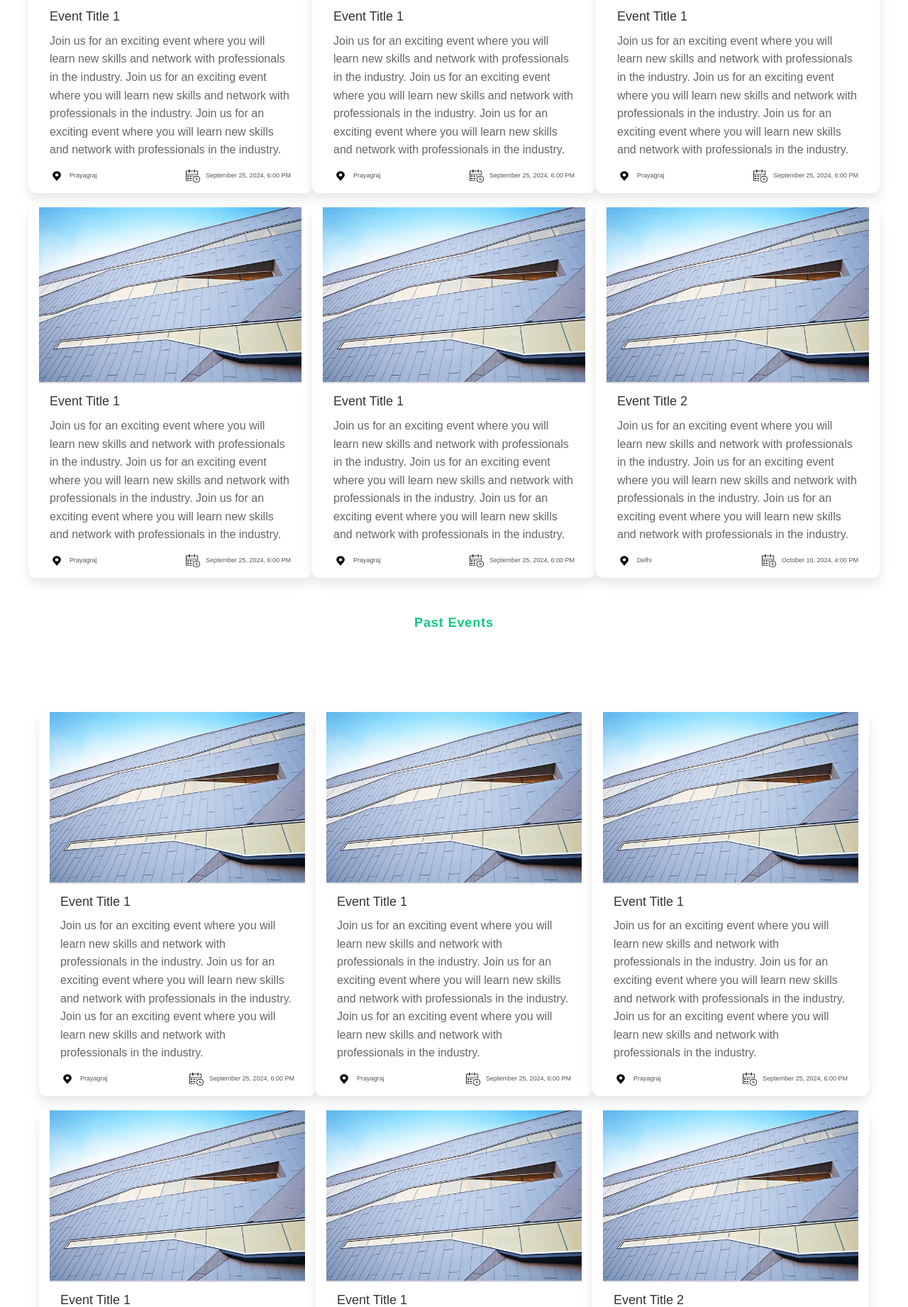
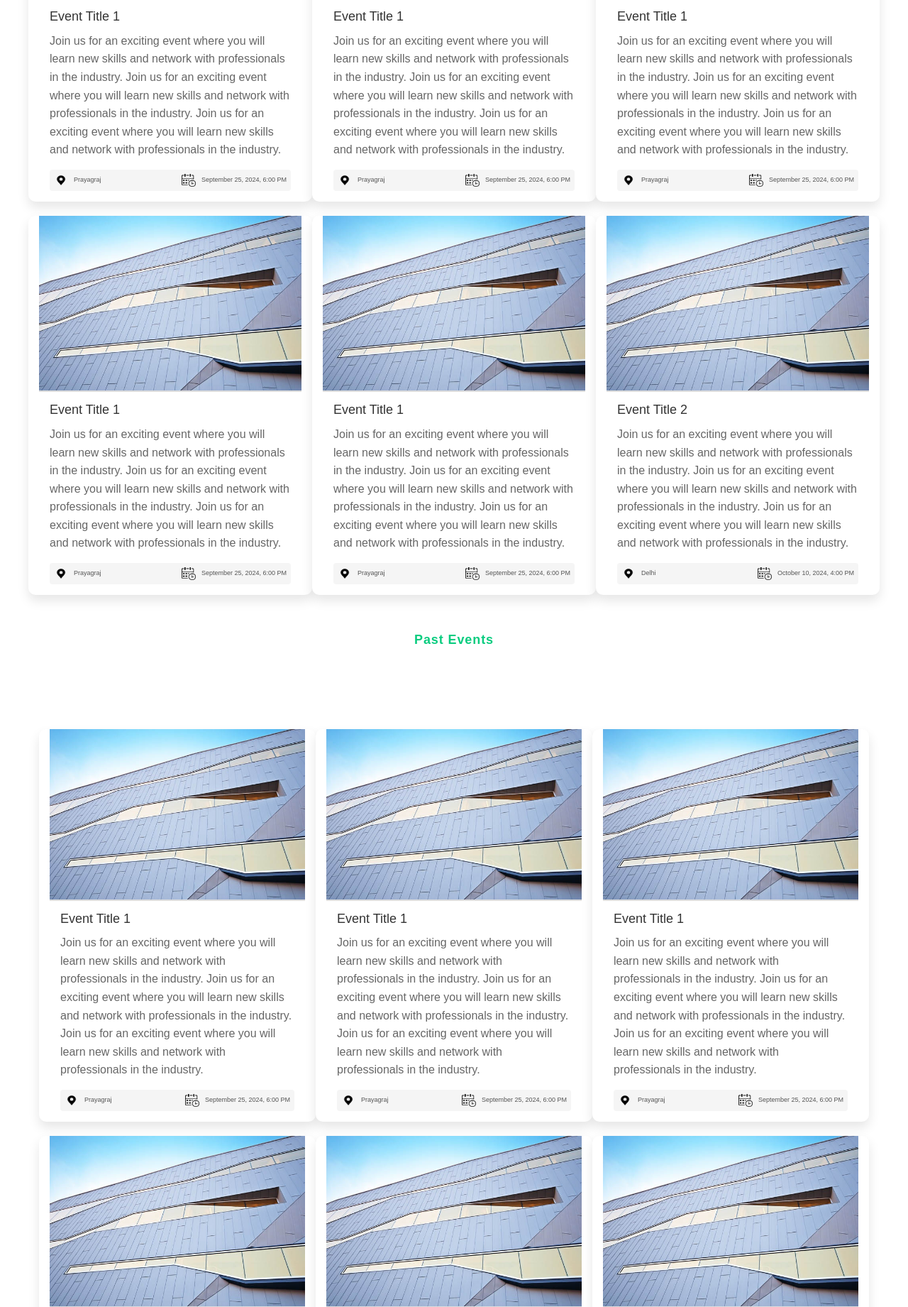
Before and after one commit to royramesh/Mahila-Gram-Uddyog-Avam-Rural-Development-Foundation, a PHP site: page /program in a window 1280 px wide. Shown: the part 885-2726 px from the top of the page at 71% size. Run offline with PHP 8.4, Linux system fonts and the light colour scheme; some libraries are stand-ins or nearby versions; some web fonts are replaced.

Commit message:
updated program again

```diff
--- a/program.php
+++ b/program.php
@@ -60,6 +60,9 @@
     justify-content: space-between;
     align-items: center;
     font-size: 0.9rem;
+    background-color:#F5F5F5;
+    padding:6px;
+    border-radius:4px;
 }
 
 .event-info .location, .event-info .date {
```
